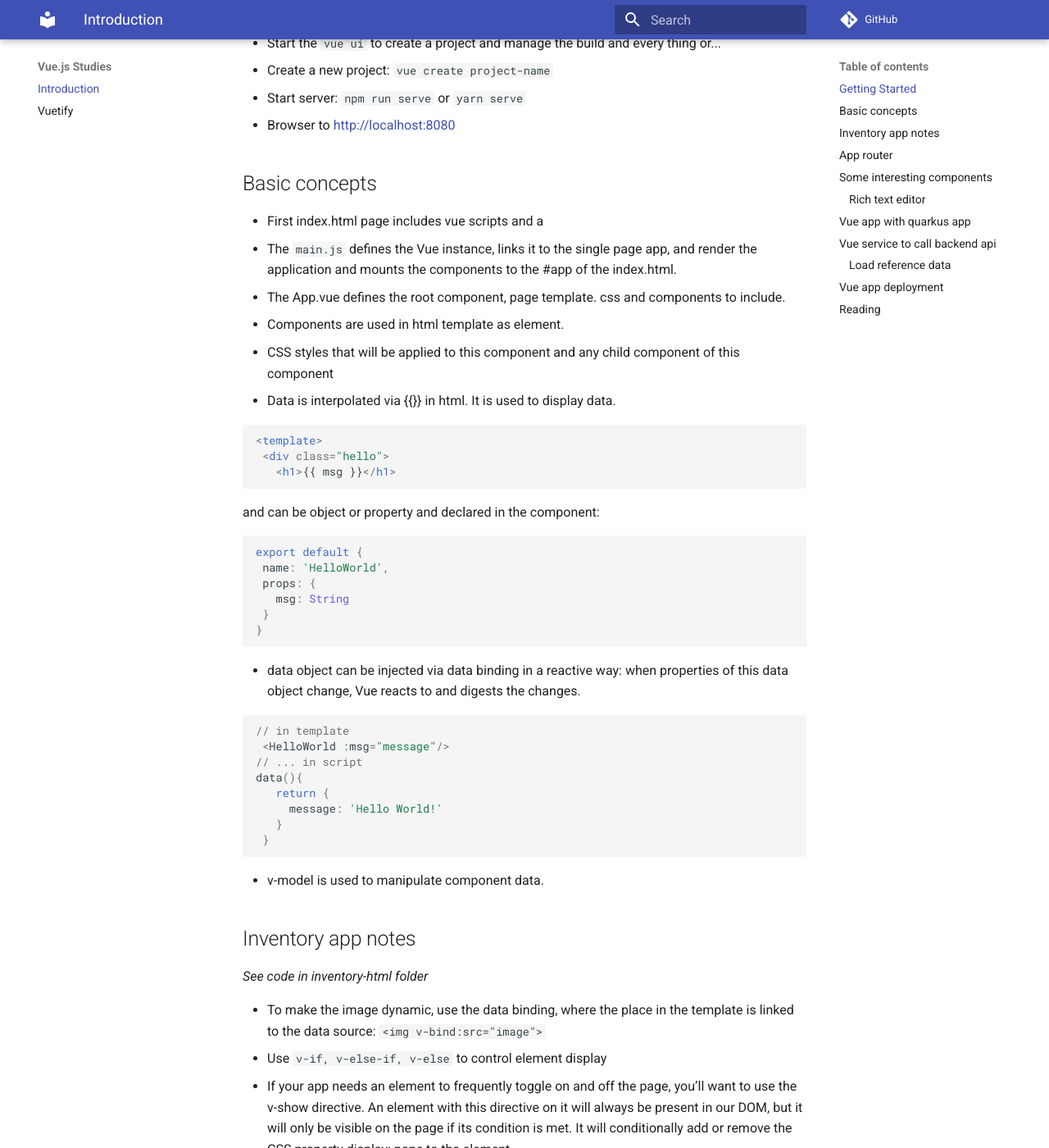
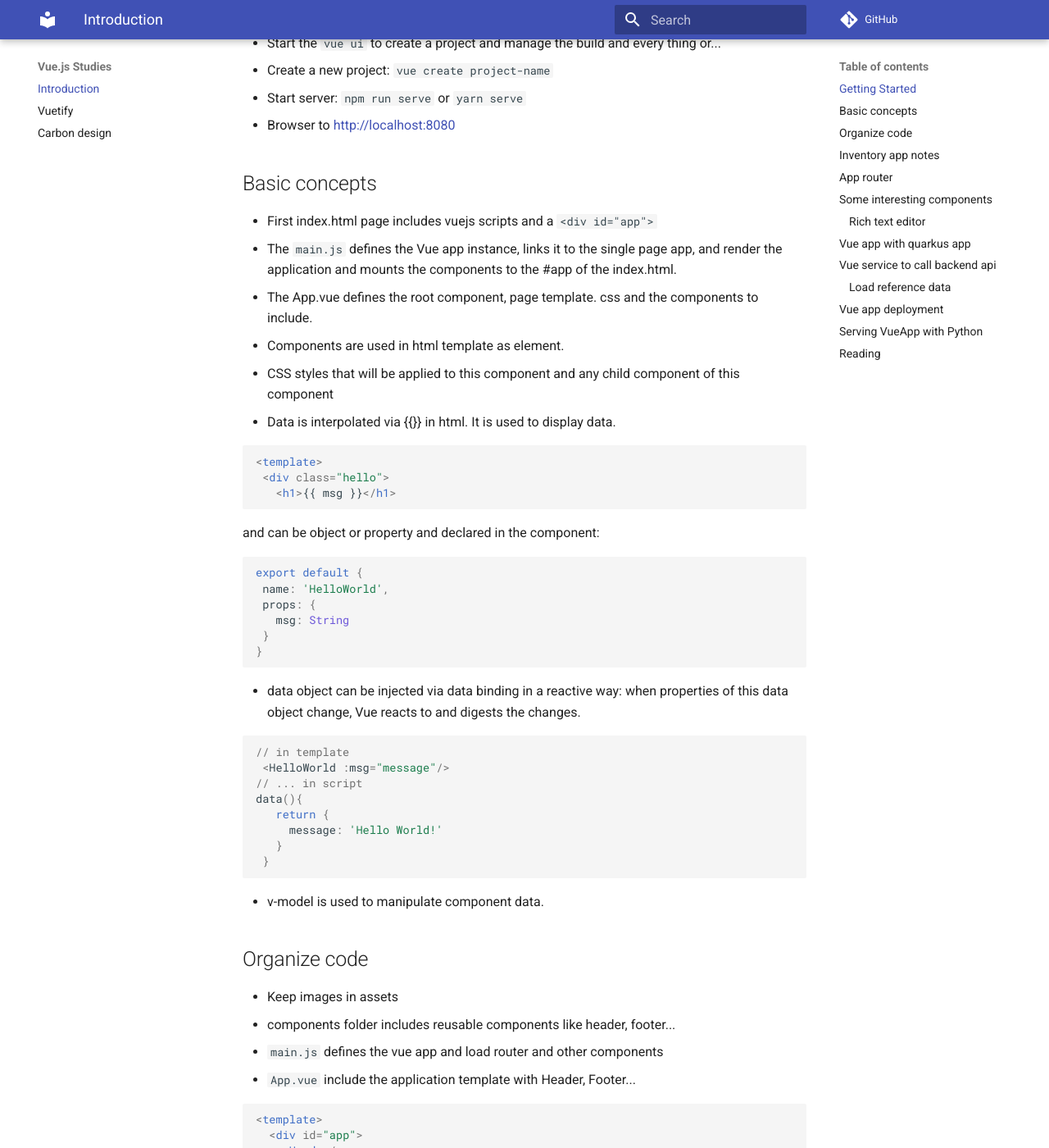
Before and after one commit to jbcodeforce/vuejs-studies, an MkDocs documentation site: the page built from docs/index.md, in a window 1280 px wide and 1400 px high, scrolled down 383 px. Shown: the whole window at 82% size. Built offline with MkDocs 1.6.1 and Material for MkDocs 9.7.7, drawn with Linux system fonts in a browser that asks for light colours; comment, search, counter and statistics services are not loaded; some of the changed text lies outside the part shown.

Commit message:
add carbon and update main index

````diff
--- a/docs/index.md
+++ b/docs/index.md
@@ -14,9 +14,9 @@
 
 ## Basic concepts
 
-* First index.html page includes vue scripts and a <div id="app">
-* The `main.js` defines the Vue instance, links it to the single page app, and render the application and mounts the components to the #app of the index.html.
-* The App.vue defines the root component, page template. css and components to include.
+* First index.html page includes vuejs scripts and a `<div id="app">`
+* The `main.js` defines the Vue app instance, links it to the single page app, and render the application and mounts the components to the #app of the index.html.
+* The App.vue defines the root component, page template. css and the components to include.
 * Components are used in html template as element.
 * CSS styles that will be applied to this component and any child component of this component
 * Data is interpolated via {{}} in html. It is used to display data.
@@ -53,6 +53,25 @@
  ```
 
 * v-model is used to manipulate component data.
+
+## Organize code
+
+* Keep images in assets
+* components folder includes reusable components like header, footer...
+* `main.js` defines the vue app and load router and other components
+* `App.vue` include the application template with Header, Footer...
+
+```html
+<template>
+  <div id="app">
+    <Header/>
+    <router-view/>
+  </div>
+</template>
+```
+
+* Define a header with logout, and links to other content external to the app
+* Define content of the Home.vue with a left menu to comeback to the Home page.
 
 ## Inventory app notes
 
@@ -324,7 +343,19 @@
 
 See quarkus section above for deployment with BFF.
 
+## Serving VueApp with Python
+
+The static folder includes the outcome of the vuejs build.
+
+```python
+@app.route("/")
+def vueApp():
+    return send_from_directory('./static','index.html')
+
+```
+
 ## Reading
 
 * [Getting started article](https://medium.com/js-dojo/getting-started-with-vuejs-for-web-and-native-285dc64f0f0d)
-* [Vue mastery course](https://www.vuemastery.com/courses/intro-to-vue-js/vue-instance/)
+* [Vue-JS mastery course](https://www.vuemastery.com/courses/intro-to-vue-js/vue-instance/)
+* [Carbon Design System](https://www.carbondesignsystem.com/developing/vue-tutorial/overview)
--- a/mkdocs.yml
+++ b/mkdocs.yml
@@ -3,6 +3,7 @@
 nav:
   - Introduction: index.md
   - Vuetify: vuetify.md
+  - Carbon design: carbon.md
 
 theme:
   name: material
````
Also changed, not shown: docs/carbon.md (added, +46 -0 lines), 1 other file.
